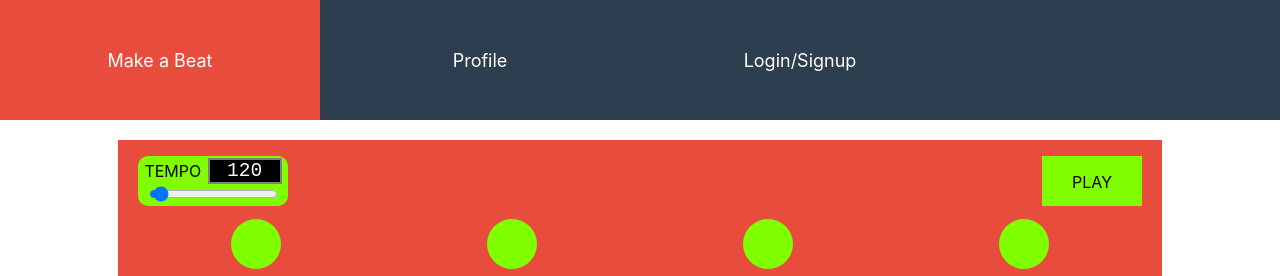
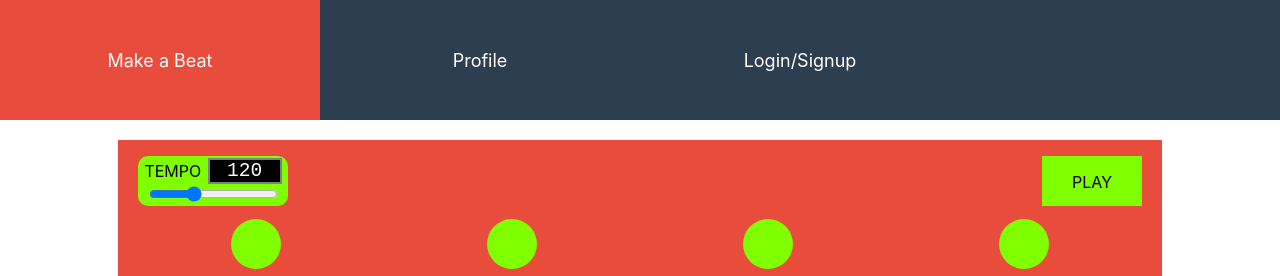
Before and after one commit to moshriguez/drum-machine-frontend, a React (Create React App) app: page /drum_machine in a window 1280 px wide. Shown: the top 276 px of the page. Built offline with nearby package versions, Linux system fonts and the light colour scheme.

Commit message:
hooked up play state to redux

```diff
--- a/src/actions/drumMachine.js
+++ b/src/actions/drumMachine.js
@@ -11,3 +11,10 @@ export function setTempo(tempo) {
         payload: tempo
     }
 }
+
+export function playing(bool) {
+    return {
+        type: 'IS_PLAYING',
+        payload: bool
+    }
+}
--- a/src/container/DrumContainer.js
+++ b/src/container/DrumContainer.js
@@ -1,12 +1,13 @@
 import React from "react";
 import { useDispatch, useSelector } from "react-redux";
-import { setPad, setTempo } from "../actions/drumMachine";
+import { setPad, setTempo, playing } from "../actions/drumMachine";
 
 
 const DrumContainer = () => {
     const dispatch = useDispatch();
     const selectedPad = useSelector(state => state.drumMachine.selectedPad)
     const tempo = useSelector(state => state.drumMachine.tempo)
+    const isPlaying = useSelector(state => state.drumMachine.isPlaying)
 
 
     const bdURL = 'https://firebasestorage.googleapis.com/v0/b/drum-machine-27.appspot.com/o/SB15_Drm_bd.wav?alt=media&token=cf875504-7d60-4ae8-88ca-13192ea16d84'
@@ -22,6 +23,10 @@ const DrumContainer = () => {
     const handleChangeTempo = (e) => {
         // console.log(e.target.value)
         dispatch(setTempo(e.target.value))
+    }
+
+    const handleChangeVolume = (e) => {
+        console.log(e.target.value)
     }
 
     return (
@@ -41,11 +46,12 @@ const DrumContainer = () => {
                         min="40"
                         max="280"
                         step="0.5"
+                        value={tempo}
                         onChange={(e) => handleChangeTempo(e)}
                     />
                 </div>
-                <div className="play-btn">
-                    <p>PLAY</p>
+                <div className="play-btn" onClick={() => dispatch(playing(!isPlaying))}>
+                    {isPlaying ? <p>STOP</p> : <p>PLAY</p>}
                 </div>
             </div>
             <div className="pads-container">
--- a/src/reducers/drumMachine.js
+++ b/src/reducers/drumMachine.js
@@ -25,8 +25,10 @@ export const drumMachineReducer = (state=initialState, action) => {
         case 'SET_PAD':
             return {...state, selectedPad: action.payload}
         case 'SET_TEMPO':
+            return {...state, tempo: action.payload}
+        case 'IS_PLAYING':
             console.log(action.payload)
-            return {...state, tempo: action.payload}
+            return {...state, isPlaying: action.payload}
 
         default:
             return state
```
